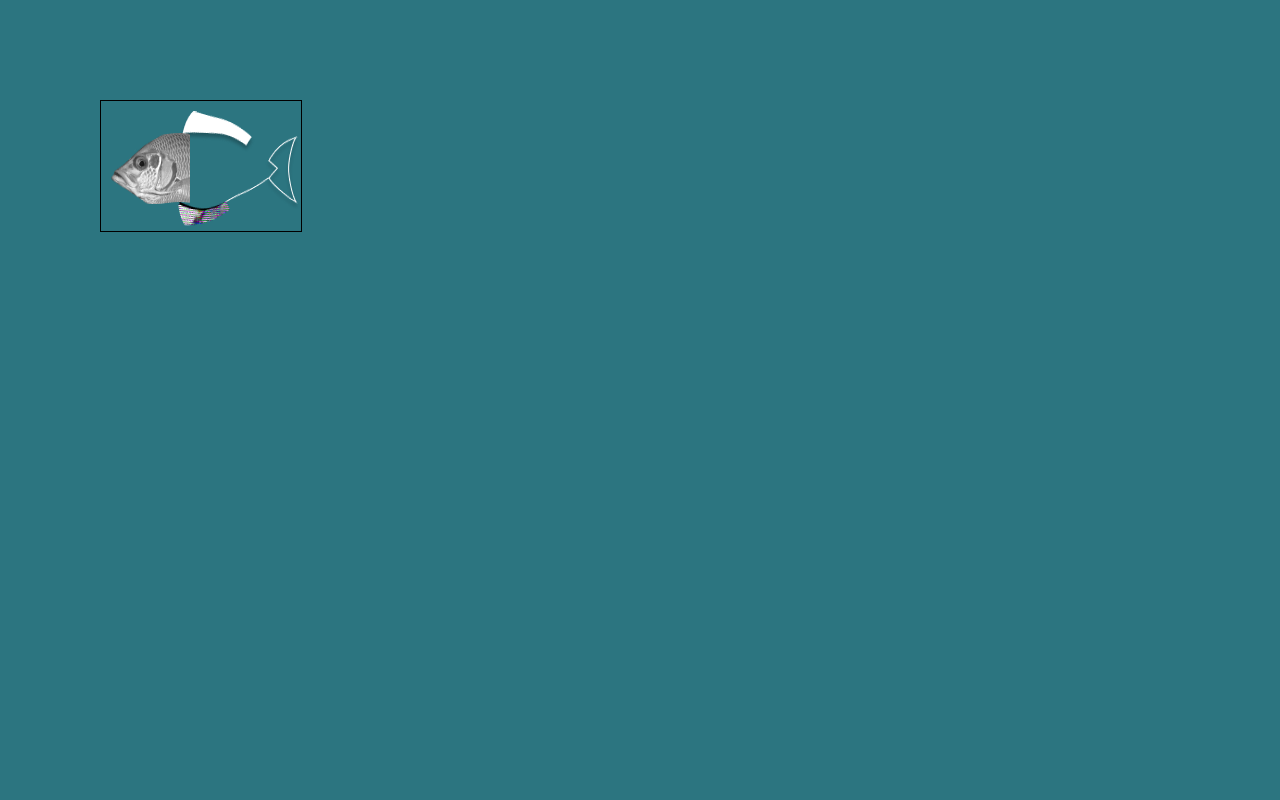
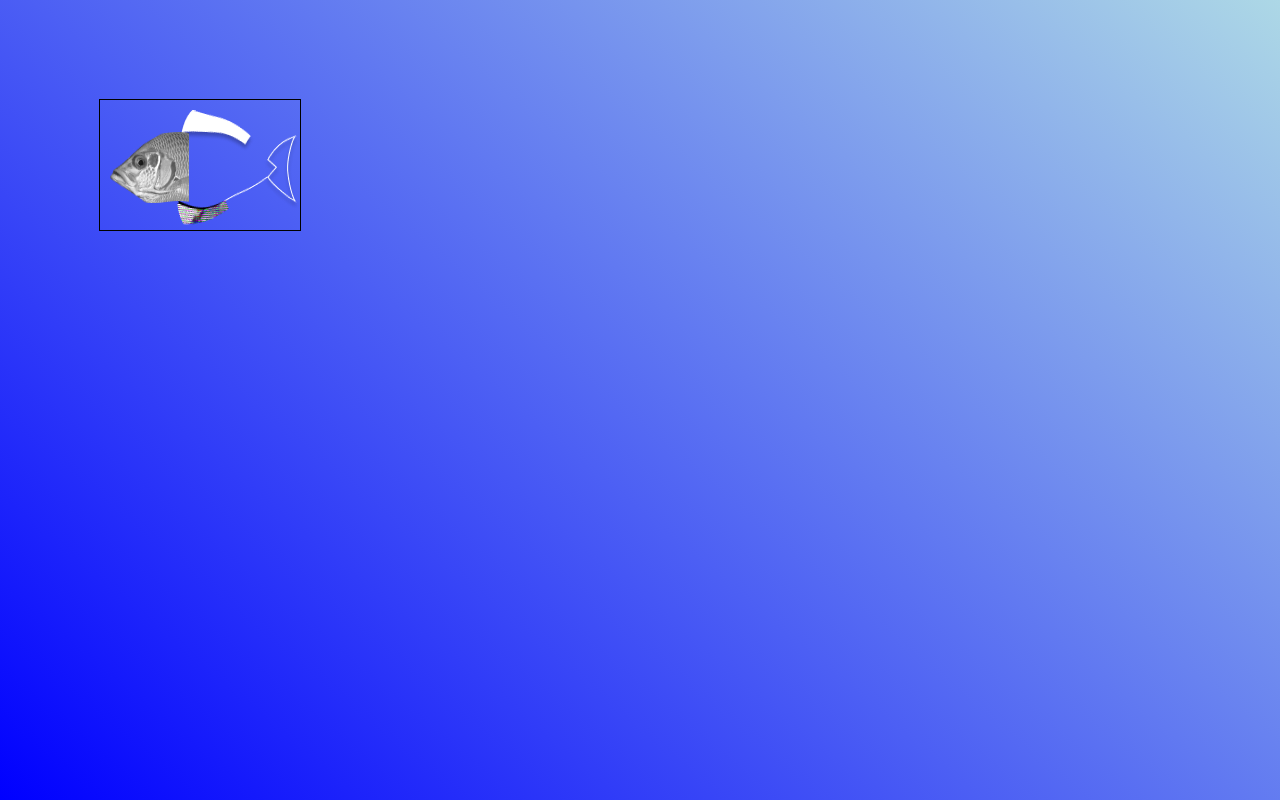
Before and after one commit to westerovs/Glitch.js, a plain HTML site: page index.html in a window 1280 px wide. Drawn offline with Linux system fonts and the light colour scheme.

Commit message:
refactoring

```diff
--- a/css/style.css
+++ b/css/style.css
@@ -9,12 +9,12 @@
 html,
 body {
   height: 100%;
-  background-color: #2C7580;
+  background-image: linear-gradient(-140deg, blue, lightblue 0%, blue);
   color: #ccc;
 }
 
 #canvas {
-  border: 1px solid black;
+  outline: 1px solid black;
   position: absolute;
   top: 100px;
   left: 100px;
--- a/index.html
+++ b/index.html
@@ -5,7 +5,7 @@
   <meta charset="UTF-8">
   <meta name="viewport" content="width=device-width, initial-scale=1">
   <link rel="shortcut icon" href="#" type="image/x-icon">
-  <title>Glitch fish</title>
+  <title>Glitch wave</title>
   <link rel="stylesheet" href="css/style.css">
 </head>
 
@@ -13,7 +13,7 @@
 
   <canvas id="canvas" width="200" height="130"></canvas>
 
-  <script src="js/index.js"></script>
+  <script src="js/waveGlitch.js"></script>
 </body>
 
 </html>
--- a/js/index.js
+++ /dev/null
@@ -1,77 +0,0 @@
-'use-strict'
-/*
-    img	Определяет используемое изображение, видео или элемент <canvas>
-    sx	Необязательный параметр. Координата X начальной точки обрезки
-    sy	Необязательный параметр. Координата Y начальной точки обрезки
-    swidth	Необязательный параметр. Ширина обрезанного изображения
-    sheight	Необязательный параметр. Высота обрезанного изображения
-    x	Координата X на холсте, куда будет помещено изображение
-    y	Координата Y на холсте, куда будет помещено изображение
-    width	Необязательный параметр. Применяемая ширина изображения (можно растянуть или сжать изображение)
-    height	Необязательный параметр. Применяемая высота изображения (можно растянуть или сжать изображение)
-*/
-
-class WaveGlitch {
-    constructor(src, posX = 0, posY = 0, opacity = 1) {
-        // аттрибуты
-        this.src   = src
-        this.posX  = posX
-        this.posY  = posY
-
-        this.canvas = document.querySelector('canvas');
-        this.ctx = canvas.getContext('2d')
-        this.canvasWidth = canvas.width;
-        this.canvasHeight = canvas.height;
-        this.ctx.globalAlpha = opacity;
-
-        // настройки
-        this.AMPLITUDE     = 1
-        this.offsetX       = 2
-        this.imgSliceWidth = 2
-        this.speed         = 0
-        this.imageSlice    = 100  // кол-во кусочков на которое обрезается img
-
-        this.fishOrigin = new Image();
-        this.fishOrigin.src = this.src
-
-        this.imgHeingt  = 124 // можно вынести в атрибуты класса
-
-        this.requestAnim = null
-    }
-
-    startAnimate = () => {
-        this.speed += 0.10;
-
-        this.ctx.clearRect(0, 0, this.canvasWidth, this.canvasHeight)
-
-        for (let i = 0; i <= this.imageSlice; i++) {
-            this.ctx.drawImage(
-                this.fishOrigin,
-
-                this.offsetX * i - this.posX,
-                (Math.sin(this.speed - (i / 4) ) * this.AMPLITUDE),
-                this.imgSliceWidth,
-                this.imgHeingt,
-
-                this.offsetX * i,
-                this.posY,
-                this.imgSliceWidth,
-                this.imgHeingt
-            )
-        }
-
-        this.requestAnim = requestAnimationFrame(this.startAnimate);
-    }
-
-    init = () => {
-        this.fishOrigin.addEventListener('load', this.startAnimate)
-    }
-
-    destroy = () => {
-        cancelAnimationFrame(this.requestAnim)
-    }
-}
-
-const waveGlitch = new WaveGlitch('img/fish-origin.png', 10, 10, 1)
-waveGlitch.init()
-// waveGlitch.destroy()
--- /dev/null
+++ b/js/waveGlitch.js
@@ -0,0 +1,63 @@
+class WaveGlitch {
+    constructor(id, src, posX = 0, posY = 0, opacity = 1) {
+        // аттрибуты
+        this.id   = id
+        this.src  = src
+        this.posX = posX
+        this.posY = posY
+
+        this.canvas          = document.getElementById(id);
+        this.ctx             = this.canvas.getContext('2d')
+        this.canvasWidth     = this.canvas.width;
+        this.canvasHeight    = this.canvas.height;
+        this.ctx.globalAlpha = opacity;
+
+        // настройки
+        this.imgSlice      = 100  // кол-во кусочков на которое обрезается img(примерно от половины ширины)
+        this.imgSliceWidth = 2    // обрезаем два кусочка
+        this.imgOffsetX    = 2    // двигаем два кусочка
+        this.waveAmplitude = 1
+        this.waveSpeed     = 0
+
+        this.image      = new Image();
+        this.image.src  = this.src
+        this.imgHeingt  = 124 // можно вынести в атрибуты класса
+
+        this.requestAnim = null
+    }
+
+    startAnimate = () => {
+        this.waveSpeed += 0.10;
+
+        this.ctx.clearRect(0, 0, this.canvasWidth, this.canvasHeight)
+
+        for (let i = 0; i <= this.imgSlice; i++) {
+            this.ctx.drawImage(
+                this.image,
+
+                this.imgOffsetX * i - this.posX,
+                (Math.sin(this.waveSpeed - (i / 4) ) * this.waveAmplitude),
+                this.imgSliceWidth,
+                this.imgHeingt,
+
+                this.imgOffsetX * i,
+                this.posY,
+                this.imgSliceWidth,
+                this.imgHeingt
+            )
+        }
+
+        this.requestAnim = requestAnimationFrame(this.startAnimate);
+    }
+
+    init = () => {
+        this.image.addEventListener('load', this.startAnimate)
+    }
+
+    destroy = () => {
+        cancelAnimationFrame(this.requestAnim)
+    }
+}
+
+const waveGlitch = new WaveGlitch('canvas', 'img/fish-origin.png', 10, 10, 1)
+waveGlitch.init()
```
Also changed, not shown: img/fish-blue.png (deleted), img/fish-color.png (deleted), img/fish-gif.gif (deleted), img/fish-green.png (deleted), img/fish-red.png (deleted).
